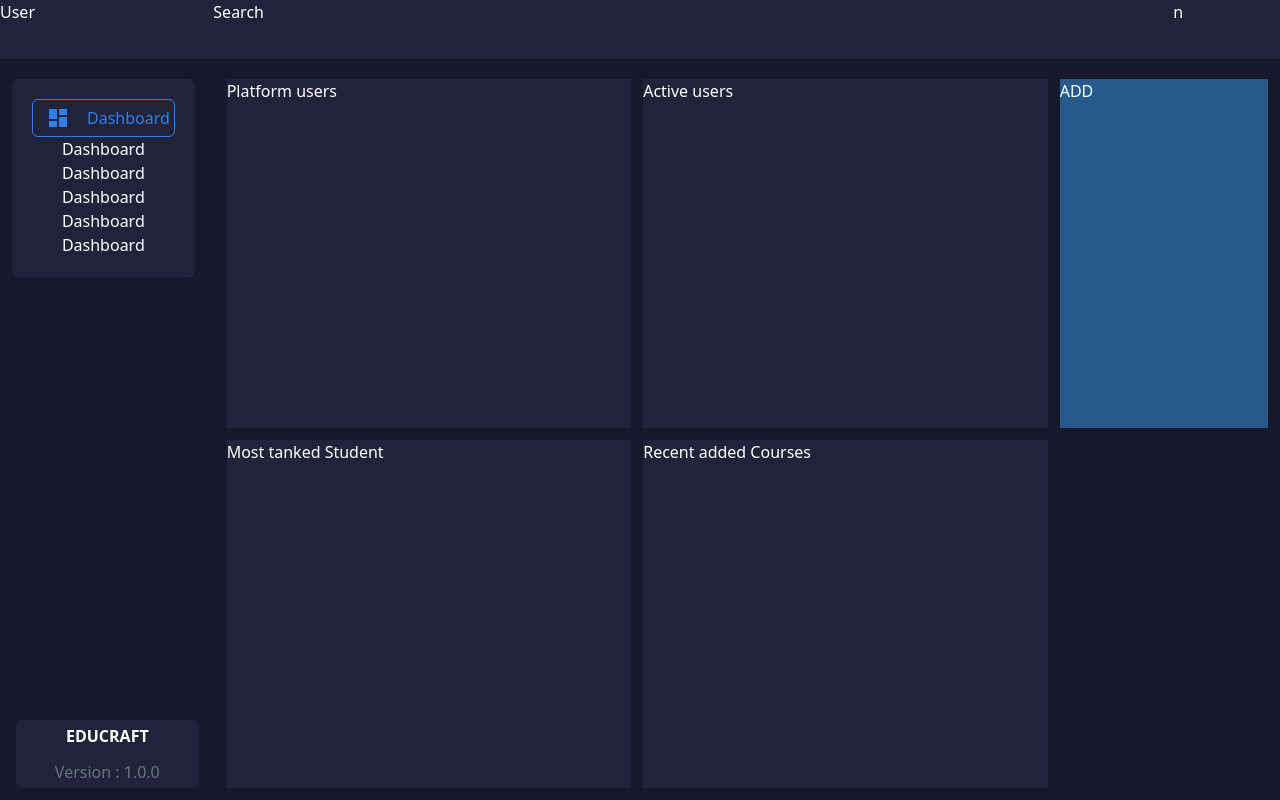
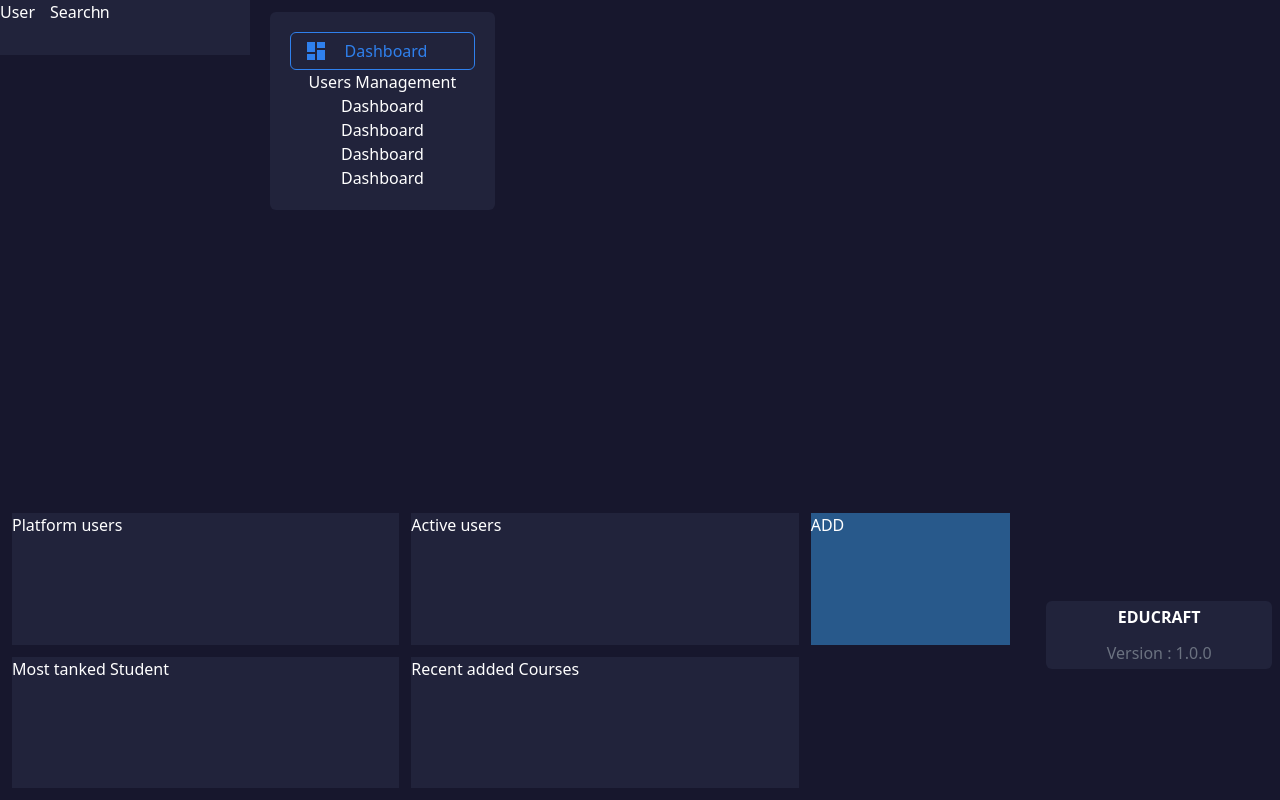
Before and after one commit to Hamza-El-Fahli/Educraft_Server, a Next.js app: page /dashboard in a window 1280 px wide. Built offline with nearby package versions, Linux system fonts and the light colour scheme.

Commit message:
wip: HeaderNav as component
- move header to a component

```diff
--- a/src/app/(dashboard)/dashboard/page.tsx
+++ b/src/app/(dashboard)/dashboard/page.tsx
@@ -1,15 +1,12 @@
 import Image from "next/image";
 import SideNav from "@/componentes/sidenav";
+import HeaderNav from "@/componentes/HeaderNav";
 export default function Dashboard() {
   return (
-    <div className=" grid grid-cols-12 grid-rows-12 h-screen text-white  gap-2 bg-primary">
-      <div className=" h-full w-full bg-secondary col-span-12 grid grid-cols-12 ">
-        <div className="col-span-2">User</div>
-        <div className="col-span-9">Search</div>
-        <div className="overflow-hidden">n</div>
-      </div>
+    <div className=" grid grid-cols-5 grid-rows-12 h-screen text-white  gap-2 bg-primary">
+      <HeaderNav activeView="dashboard" />
       <SideNav activeView="dashboard" />
-      <main className=" h-full w-full col-span-10 row-span-11 grid grid-cols-5 grid-rows-2 gap-3 p-3">
+      <main className=" h-full w-full col-span-4 row-span-11 grid grid-cols-5 grid-rows-2 gap-3 p-3">
         <div className="col-span-2 h-full w-full bg-third col-start-5 row-start-1">
           ADD
         </div>
@@ -26,7 +23,7 @@ export default function Dashboard() {
           Recent added Courses
         </div>
       </main>
-      <nav className=" h-full w-full col-span-2 row-span-3 flex items-end justify-center ml-1">
+      <nav className=" h-full w-full row-span-3 flex items-end justify-center ml-1">
         <footer className="bg-secondary w-full p-1 m-3 text-center rounded-md">
           <div className="uppercase font-bold">Educraft</div>
           <div className="text-gray-500 mt-3">Version : 1.0.0</div>
--- /dev/null
+++ b/src/componentes/HeaderNav.tsx
@@ -0,0 +1,10 @@
+export default function HeaderNav({ activeView } : {activeView:string}) {
+
+    return (
+        <nav className=" h-full w-full bg-secondary col-span-5 grid grid-cols-5">
+            <div className="col-span-1">User</div>
+            <div className="col-span-3">Search</div>
+            <div className="overflow-hidden">n</div>
+      </nav>
+    );
+  }
--- a/src/componentes/sidenav.tsx
+++ b/src/componentes/sidenav.tsx
@@ -8,10 +8,10 @@ export default function SideNav({ activeView } : {activeView:string}) {
     },
 
     {
-      name: "Dashboard",
-      title: "Dashboard",
-      logo: `<svg width="18" height="18" viewBox="0 0 18 18" fill="none" xmlns="http://www.w3.org/2000/svg" >
-      <path d="M0 10H8V0H0V10ZM0 18H8V12H0V18ZM10 18H18V8H10V18ZM10 0V6H18V0H10Z" fill="#2F80ED" /> </svg>`,
+      name: "users management",
+      title: "Users Management",
+      logo: `<svg width="22" height="14" viewBox="0 0 22 14" fill="none" xmlns="http://www.w3.org/2000/svg"> <path d="M15 6C16.66 6 17.99 4.66 17.99 3C17.99 1.34 16.66 0 15 0C13.34 0 12 1.34 12 3C12 4.66 13.34 6 15 6ZM7 6C8.66 6 9.99 4.66 9.99 3C9.99 1.34 8.66 0 7 0C5.34 0 4 1.34 4 3C4 4.66 5.34 6 7 6ZM7 8C4.67 8 0 9.17 0 11.5V14H14V11.5C14 9.17 9.33 8 7 8ZM15 8C14.71 8 14.38 8.02 14.03 8.05C15.19 8.89 16 10.02 16 11.5V14H22V11.5C22 9.17 17.33 8 15 8Z" fill="#2F80ED"/></svg>
+      `,
     },
 
     {
@@ -44,7 +44,7 @@ export default function SideNav({ activeView } : {activeView:string}) {
   ];
 
   return (
-    <nav className=" h-full w-full  col-span-2 row-span-8 p-3">
+    <nav className=" h-full w-full  col-span-1 row-span-8 p-3">
       <ul className="w-full p-5 flex flex-col bg-secondary rounded-md">
         {/* ▼ List All Nav with acriveView as the crrent selected nac ▼ */}
         {navs.map((nav, index) =>
@@ -52,10 +52,10 @@ export default function SideNav({ activeView } : {activeView:string}) {
             <li
               key={index}
               dangerouslySetInnerHTML={{ __html: nav.logo + nav.title }}
-              className=" text-center rounded-md py-1.5 pl-4 text-firstBlue border border-firstBlue flex flex-row items-center gap-5"
+              className=" cursor-pointer text-center rounded-md py-1.5 pl-4 text-firstBlue border border-firstBlue flex flex-row items-center gap-5"
             />
           ) : (
-            <li key={index} className="text-center rounded-md py-3">{nav.title}</li>
+            <li key={index} className=" cursor-pointer text-center rounded-md py-3">{nav.title}</li>
           )
         )}
                 {/* ▲ List All Nav with acriveView as the crrent selected nac ▲ */}
```
